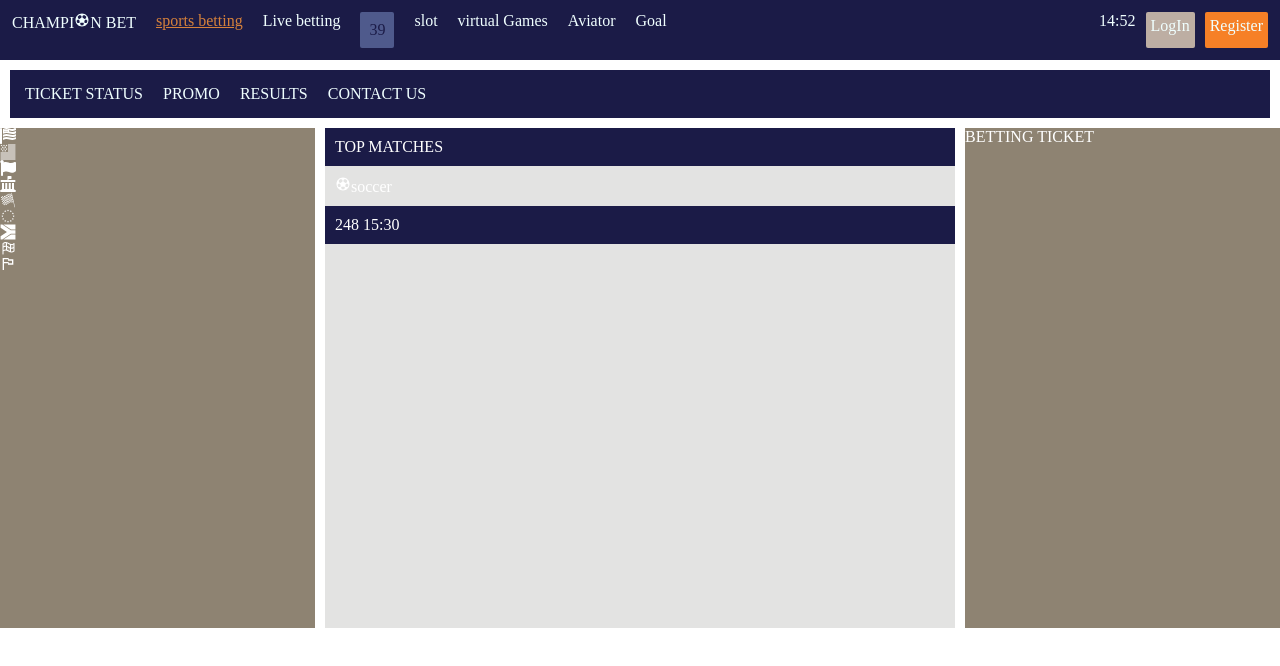
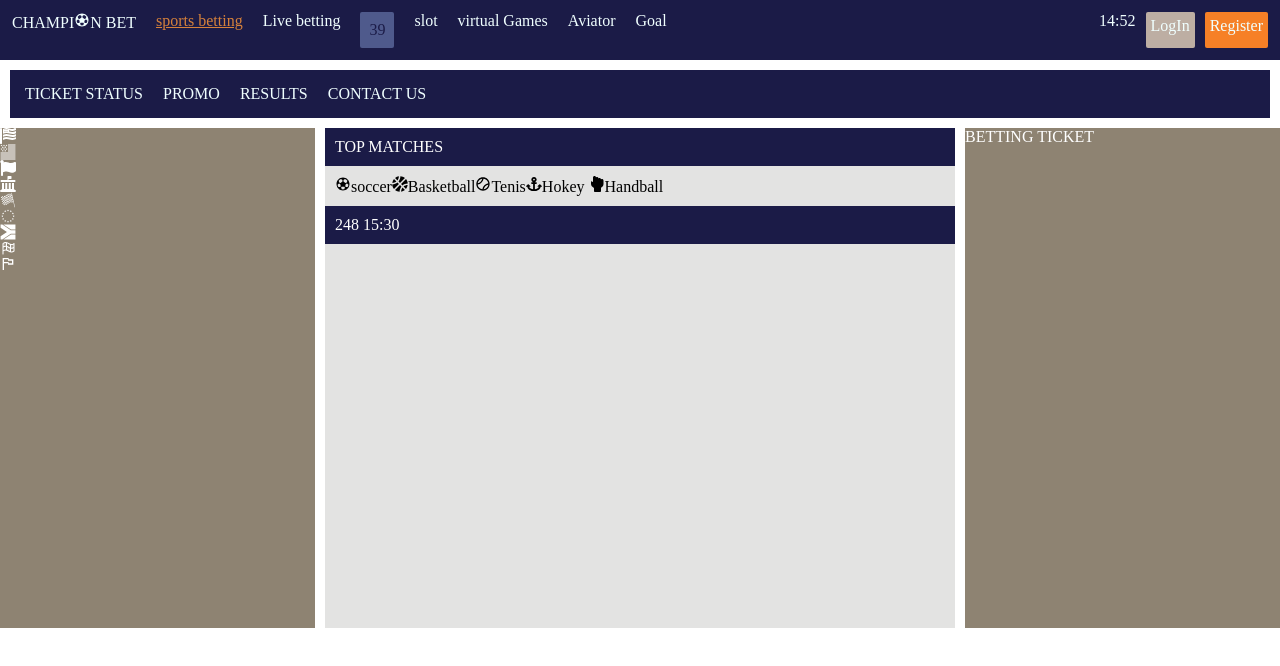
Before and after one commit to nawagirwacatherine/ONLINE-APP, a React (Vite) app in the folder online-app/: page / in a window 1280 px wide. Shown: the top 666 px of the page. Built offline with nearby package versions, Linux system fonts and the light colour scheme.

Commit message:
Add icons to content2 div

```diff
--- a/online-app/src/App.css
+++ b/online-app/src/App.css
@@ -100,6 +100,7 @@ height: 500px;
 }
 
 .content2-item2 {
+  color: black;
   padding: 10px;
 
 }
--- a/online-app/src/components/Content2.jsx
+++ b/online-app/src/components/Content2.jsx
@@ -1,4 +1,8 @@
 import { IoMdFootball } from "react-icons/io";
+import { FaBasketballBall } from "react-icons/fa";
+import { CgTennis } from "react-icons/cg";
+import { FaAnchor } from "react-icons/fa";
+import { FaHandBackFist } from "react-icons/fa6";
 
 function Content2 () {
 
@@ -7,7 +11,15 @@ function Content2 () {
 
     <div className="content2">
     <div className="content2-item1" >TOP MATCHES</div>
-    <div className="content2-item2"><IoMdFootball />soccer</div>
+    <div className="content2-item2">
+        <span><IoMdFootball />soccer</span>
+        <span><FaBasketballBall />Basketball</span>
+        <span><CgTennis />Tenis</span>
+        <span><FaAnchor />Hokey</span>
+        <span> <FaHandBackFist />
+        Handball</span>
+
+    </div>
     <div className="content2-item3">248 15:30</div>
     </div>
 
```
